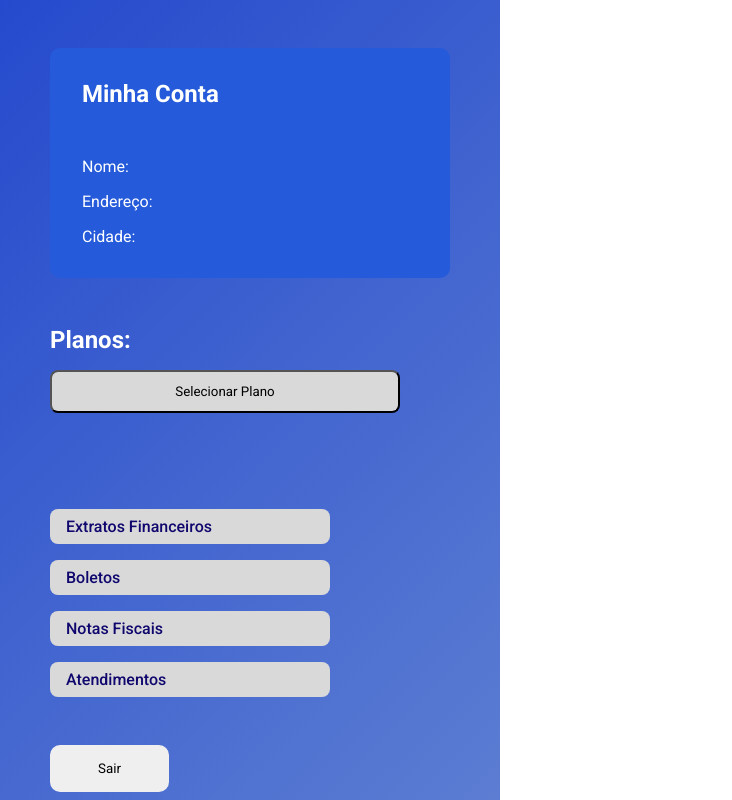
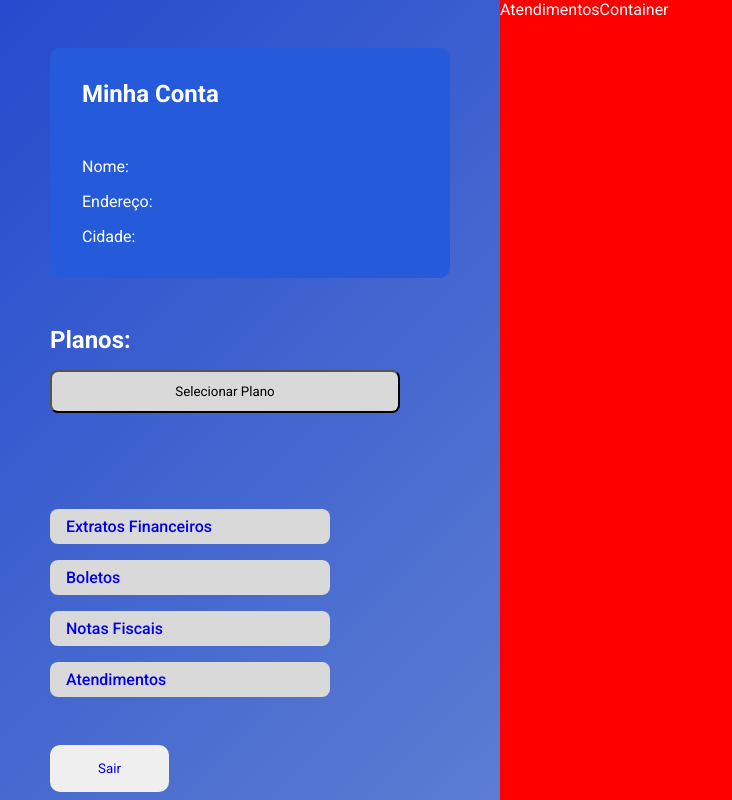
Before and after one commit to eziiel/GB-token, a React (Vite) app: page /client/atendimentos in a window 1280 px wide. Shown: the whole page, without its empty margins (0-732 px from the left). Built offline with nearby package versions, Linux system fonts and the light colour scheme.

Commit message:
init client routers

```diff
--- a/src/App.tsx
+++ b/src/App.tsx
@@ -17,7 +17,6 @@ function App() {
             <Router />
           </AuthProvider>
         </BrowserRouter>
-      <Client />
     </>
   )
 }
--- /dev/null
+++ b/src/pages/client/components/atendimentos/index.tsx
@@ -0,0 +1,8 @@
+import React from 'react'
+import * as S from './styled'
+
+export const Atendimentos = () => {
+  return (
+    <S.AtendimentosContainer>AtendimentosContainer</S.AtendimentosContainer>
+  )
+}
--- /dev/null
+++ b/src/pages/client/components/atendimentos/styled.ts
@@ -0,0 +1,7 @@
+import styled from "styled-components";
+
+export const AtendimentosContainer = styled.main`
+  background: red;
+
+  width: 100%;
+`
--- /dev/null
+++ b/src/pages/client/components/boletos/index.tsx
@@ -0,0 +1,8 @@
+import React from 'react'
+import * as S from './styled'
+
+export const Boletos = () => {
+  return (
+    <S.BoletoContainer>Boletos</S.BoletoContainer>
+  )
+}
--- /dev/null
+++ b/src/pages/client/components/boletos/styled.ts
@@ -0,0 +1,7 @@
+import styled from "styled-components";
+
+export const BoletoContainer = styled.main`
+  background: red;
+
+  width: 100%;
+`
--- /dev/null
+++ b/src/pages/client/components/extratoFinanceiro/index.tsx
@@ -0,0 +1,8 @@
+import React from 'react'
+import * as S from './styled'
+
+export const ExtratoFinanceiro = () => {
+  return (
+    <S.ExtratoContainer>Extrato</S.ExtratoContainer>
+  )
+}
--- /dev/null
+++ b/src/pages/client/components/extratoFinanceiro/styled.ts
@@ -0,0 +1,7 @@
+import styled from "styled-components";
+
+export const ExtratoContainer = styled.main`
+  background: red;
+
+  width: 100%;
+`
--- /dev/null
+++ b/src/pages/client/components/notasFiscais/index.tsx
@@ -0,0 +1,10 @@
+import React from 'react'
+import * as S from './styled'
+
+export const NotasFiscais = () => {
+  return (
+    <S.NotasFiscaisContainer>
+      Notas Fiscais
+    </S.NotasFiscaisContainer>
+  )
+}
--- /dev/null
+++ b/src/pages/client/components/notasFiscais/styled.ts
@@ -0,0 +1,7 @@
+import styled from "styled-components";
+
+export const NotasFiscaisContainer = styled.main`
+  background: red;
+
+  width: 100%;
+`
--- a/src/pages/client/index.tsx
+++ b/src/pages/client/index.tsx
@@ -1,10 +1,13 @@
 import React from 'react'
+import { NavLink, Outlet } from 'react-router-dom'
 import { SelectPlan } from '../../assets/SelectPlan/selectPlan'
 import * as S from './styled'
 
 
 export const Client = () => {
   return (
+    <S.ContainerClient>
+
       <S.ClienteConteiner>
         <S.ClientInfo>
           <h1>Minha Conta</h1>
@@ -24,14 +27,34 @@ export const Client = () => {
 
         <S.NavMenu>
           <ul>
-          <li>Extratos Financeiros</li>
-          <li>Boletos</li>
-          <li>Notas Fiscais</li>
-          <li>Atendimentos</li>
+            <li>
+              <NavLink to='extratosfinanceiros'>
+                Extratos Financeiros
+              </NavLink>
+            </li>
+            <li>
+              <NavLink to='boletos'>
+                Boletos
+              </NavLink>
+            </li>
+            <li>
+              <NavLink to='notasfiscais'>
+                Notas Fiscais
+              </NavLink>
+            </li>
+            <li>
+              <NavLink to='atendimentos'>
+                Atendimentos
+              </NavLink>
+            </li>
           </ul>
         </S.NavMenu>
 
-      <S.ButtonExit> Sair </S.ButtonExit>
+        <S.ButtonExit>
+          <NavLink to='/'>Sair</NavLink>
+        </S.ButtonExit>
       </S.ClienteConteiner>
+      <Outlet />
+    </S.ContainerClient>
   )
 }
--- a/src/pages/client/styled.ts
+++ b/src/pages/client/styled.ts
@@ -1,7 +1,14 @@
 import styled from "styled-components";
 
+
+export const ContainerClient = styled.main`
+  display: flex;
+  justify-content: space-between;
+
+`
+
 export const ClienteConteiner = styled.main`
-  width: 500px;
+  min-width: 500px;
   left: 0;
   height: 100vh;
   padding-top: 3rem;
@@ -67,21 +74,33 @@ export const NavMenu = styled.nav`
     gap: 1rem;
 
     li {
-      padding: 0.5rem 1rem;
+      width: 100%;
       border-radius: 8px;
       background: #D9D9D9 ;
       color: #0F076D;
       font-weight: 500;
       cursor: pointer;
+      overflow: hidden;
+    }
+    a {
+      display: inline-block;
+      width: 100%;
+      padding: 0.5rem 1rem;
     }
   }
 `
 
 export const ButtonExit = styled.button`
-  padding: 1rem 3rem;
   align-self: start;
   margin-left: 10%;
 
   border-radius: 10px;
   border: none;
+
+  overflow: hidden;
+
+  a {
+    padding: 1rem 3rem;
+    display: inline-block;
+  }
 `
--- a/src/router.tsx
+++ b/src/router.tsx
@@ -4,12 +4,21 @@ import { Access } from './pages/access'
 import { Route } from 'react-router'
 import { Routes } from 'react-router-dom'
 import { Client } from './pages/client'
+import { ExtratoFinanceiro } from './pages/client/components/extratoFinanceiro'
+import { Boletos } from './pages/client/components/boletos'
+import { NotasFiscais } from './pages/client/components/notasFiscais'
+import { Atendimentos } from './pages/client/components/atendimentos'
 
 export const Router = () => {
   return (
     <Routes>
       <Route path='/' element ={<Access />} />
-      <Route path='/client' element={<Client /> } />
+      <Route path='/client' element={<Client /> }>
+        <Route path='/client/extratosfinanceiros' element={<ExtratoFinanceiro />} />
+        <Route path='/client/boletos' element={<Boletos  />} />
+        <Route path='/client/notasfiscais' element={<NotasFiscais  />} />
+        <Route path='/client/atendimentos' element={<Atendimentos  />} />
+      </Route>
     </Routes>
   )
 }
```
Lines whose indentation alone changed are shown as unchanged.
